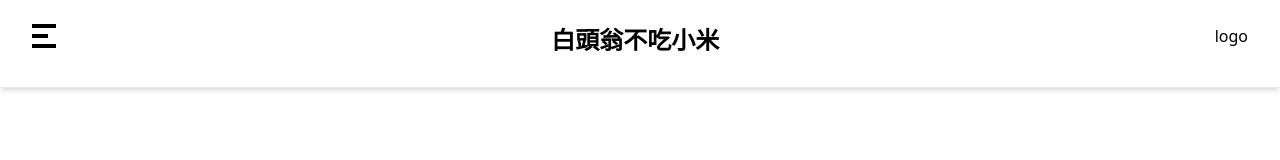
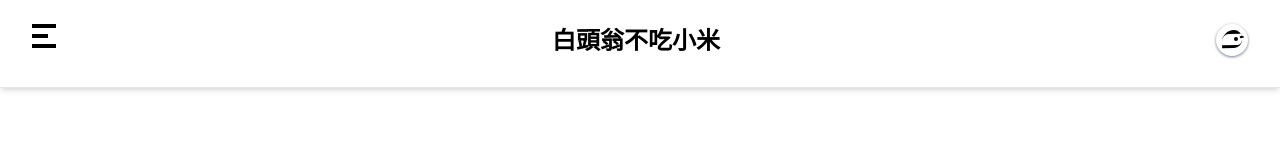
Before and after one commit to emil0519/nextjs_css_practice, a Next.js app: page / in a window 1280 px wide. Shown: the top 160 px of the page. Built offline with nearby package versions, Linux system fonts and the light colour scheme.

Commit message:
feat: Logo with CSS

```diff
--- a/app/component/header.tsx
+++ b/app/component/header.tsx
@@ -1,6 +1,7 @@
 "use client";
 import { useState } from "react";
 import { Hamburger } from "./hamburger";
+import { Logo } from "./logo";
 
 export const Header = (): React.ReactElement => {
   const [isOpen, setIsopen] = useState<boolean>(false);
@@ -11,7 +12,7 @@ export const Header = (): React.ReactElement => {
           <Hamburger isOpen={isOpen} />
         </div>
         <h1 className="text-2xl font-bold">白頭翁不吃小米</h1>
-        <div>logo</div>
+        <Logo />
       </div>
     </nav>
   );
--- /dev/null
+++ b/app/component/logo.tsx
@@ -0,0 +1,23 @@
+export const Logo = () => {
+  return (
+    <div
+      className="size-8 rounded-full shadow-[0_1px_3px_#6C7A89]  flex
+    items-center justify-center bg-white "
+    >
+      <div className="relative size-5 rotate-[-1deg]">
+        {/* black section */}
+        <div className="w-full h-[92%] bg-black rounded-tl-3xl rounded-tr-2xl rounded-br-2xl"></div>
+        {/* center white section */}
+        <div
+          className="absolute w-full h-[53%] bottom-[5px] bg-white rounded-tl-[7px]
+        rounded-tr-[2px] rounded-br-[5px]
+        "
+        />
+        {/* eye */}
+        <div className="rounded-full bg-black size-[20%] top-[36%] right-[21%] absolute" />
+        {/* peak */}
+        <div className="bg-black w-[20%] h-[12%] absolute top-[30%] right-[-10%] rounded-tr-[10px] rotate-[-8deg]" />
+      </div>
+    </div>
+  );
+};
```
